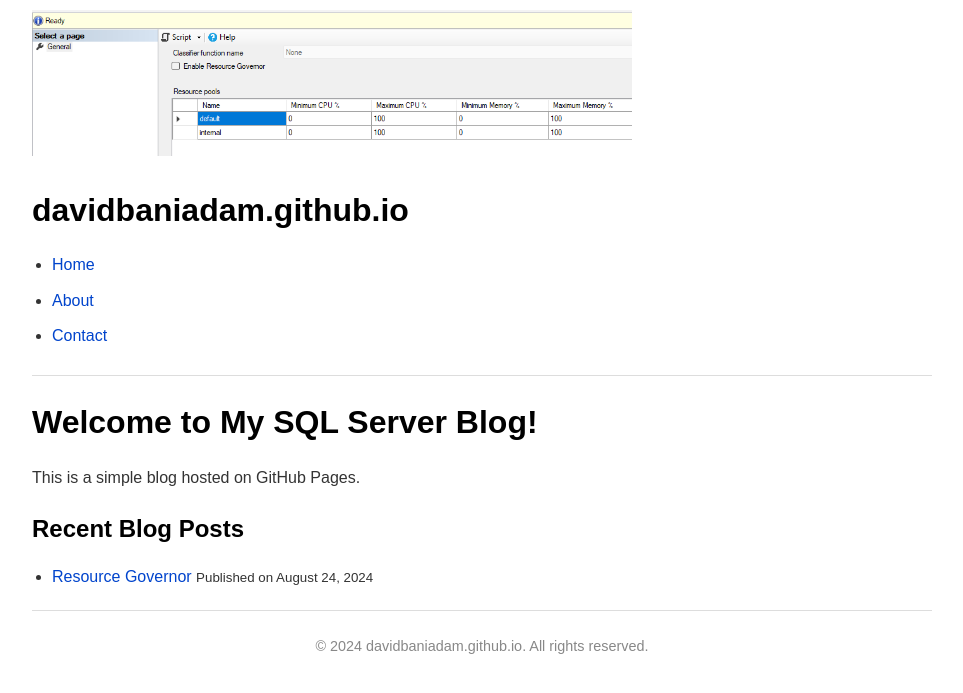
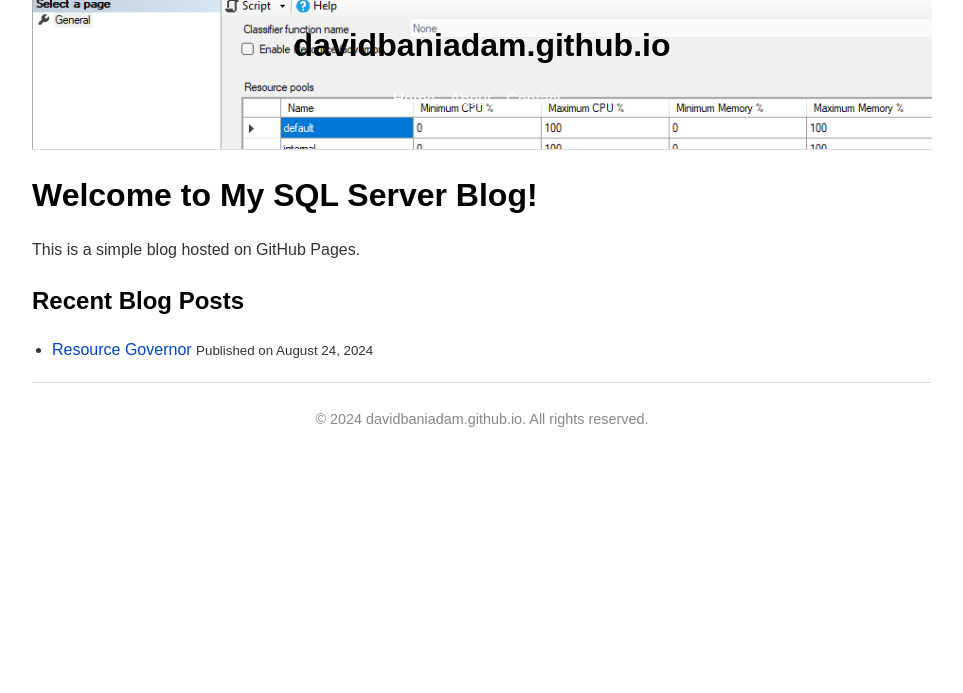
Before and after one commit to davidbaniadam/davidbaniadam.github.io, a Jekyll site: the page built from index.md, in a window 1280 px wide. Shown: the top 693 px of the page, without its empty margins (158-1121 px from the left). Built offline with Jekyll 4.4.1, drawn with Linux system fonts in a browser that asks for light colours.

Commit message:
Update default.html

```diff
--- a/_layouts/default.html
+++ b/_layouts/default.html
@@ -5,10 +5,39 @@
     <meta name="viewport" content="width=device-width, initial-scale=1.0">
     <title>{{ page.title | default: site.title }}</title>
     <link rel="stylesheet" href="{{ "/assets/css/style.css" | relative_url }}">
+    <style>
+      /* Styles for header background */
+      header {
+        background-image: url("/images/ssms-properties.png"); /* Path to the image in your images folder */
+        background-size: cover;
+        background-position: center;
+        padding: 20px;
+        color: white;
+        text-align: center; /* Center the content */
+      }
+
+      h1 {
+        margin: 0;
+      }
+
+      nav ul {
+        list-style: none;
+        padding: 0;
+      }
+
+      nav ul li {
+        display: inline;
+        margin-right: 10px;
+      }
+
+      nav ul li a {
+        color: white; /* Ensure the links are visible on the background */
+        text-decoration: none;
+      }
+    </style>
 </head>
 <body>
     <header>
-    <img src="/images/ssms-properties.png" alt="Header Image" width="600">
         <h1>{{ site.title }}</h1>
         <nav>
             <ul>
```
Lines whose indentation alone changed are shown as unchanged.
